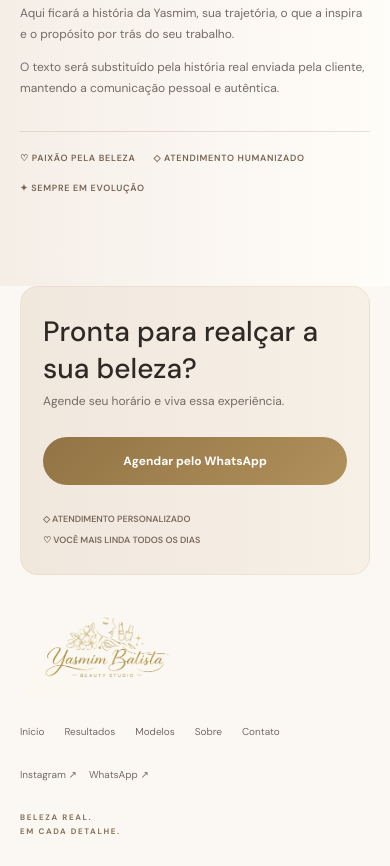
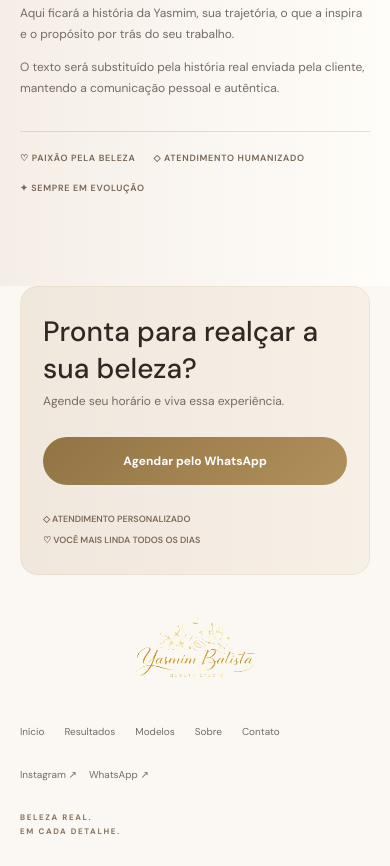
Before and after one commit to clxricp/Yasmim-Beauty, a plain HTML site: page index.html in a window 390 px wide. Shown: the part 3814-4680 px from the top of the page. Drawn offline with Linux system fonts and the light colour scheme.

Commit message:
prontinho

```diff
--- a/style.css
+++ b/style.css
@@ -837,6 +837,11 @@ button {
   height: 80px;
 }
 
+.footer-logo img {
+  /* Make the pale JPEG paper white so multiply blends it into the footer. */
+  filter: contrast(1.35);
+}
+
 .site-footer nav {
   display: flex;
 
@@ -1139,4 +1144,8 @@ button {
       28px;
   }
 
+  .footer-logo {
+    justify-self: center;
+  }
+
 }
```
